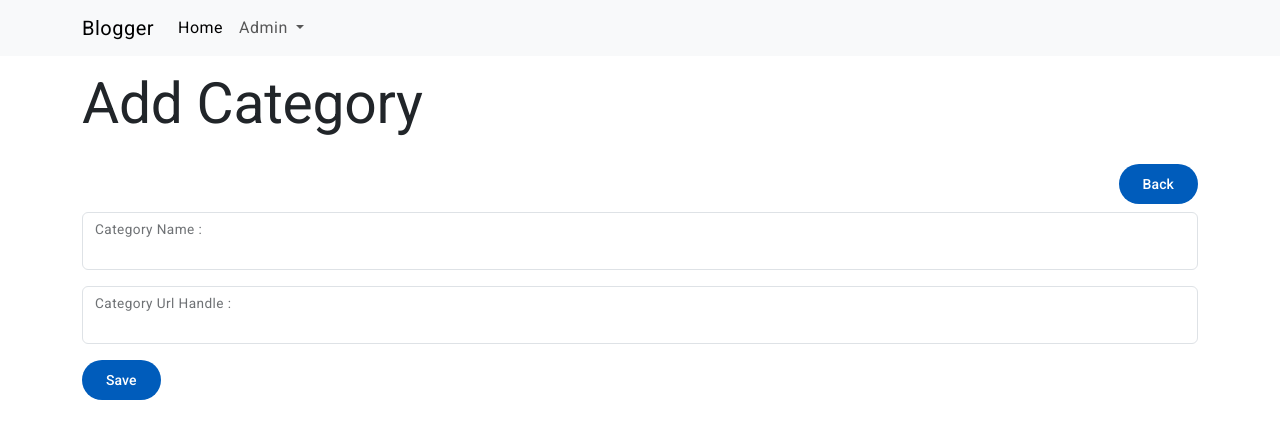
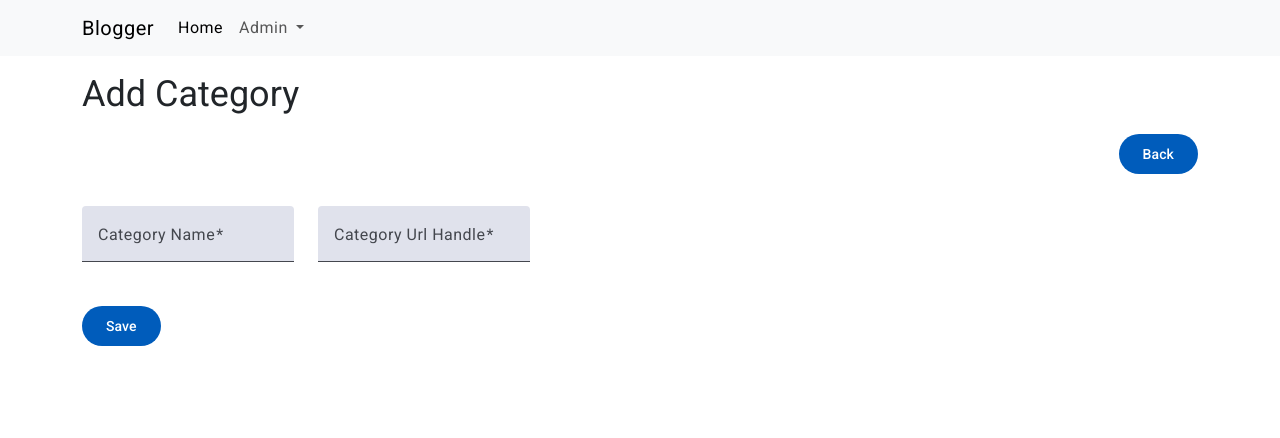
Before and after one commit to Bijjamvinay-1/bloggers.UI, an Angular app: page /admin/categories/add in a window 1280 px wide. Shown: the top 438 px of the page. Built offline with nearby package versions, Linux system fonts and the light colour scheme.

Commit message:
Added some styles and Material componets for category add and edit

```diff
--- a/src/app/featuers/category/add-category/add-category.component.html
+++ b/src/app/featuers/category/add-category/add-category.component.html
@@ -1,34 +1,40 @@
 <div class="container">
 
-    <h1 class="mt-3">Add Category</h1>
+  <h3 class="mt-3">Add Category</h3>
   <div class="d-flex justify-content-end mt-3">
-      <!-- <a [routerLink]="['/admin/categories']" class="btn btn-primary" type="submit">Go Back</a> -->
-      <a mat-flat-button [routerLink]="['/admin/categories']" >Back</a>
+    <a mat-flat-button [routerLink]="['/admin/categories']">Back</a>
   </div>
+
   <form #form="ngForm" (ngSubmit)="onFormSubmit()">
     <div class="mt-2">
 
-        <div class="form-floating mb-3">
-          <input type="text" id="categoryName" class="form-control" id="floatingInput"
-          name="categoryName" [(ngModel)]="model.name">
-          <label for="floatingInput">Category Name :</label>
-        </div>
+      <mat-form-field >
+        <mat-label>Category Name</mat-label>
+        <input
+          matInput
+          id="categoryName"
+          name="categoryName"
+          [(ngModel)]="model.name"
+          required
+        />
+      </mat-form-field>
 
-
-        <div class="form-floating mb-3">
-          <input type="text" id="categoryUrlHandle" class="form-control" id="floatingInput"
-          name="categoryUrlHandle" [(ngModel)]="model.urlHandle">
-          <label class="form-label">Category Url Handle :</label>
-
-        </div>
+      <mat-form-field class="m-4 mb-2">
+        <mat-label>Category Url Handle</mat-label>
+        <input
+          matInput
+          id="categoryUrlHandle"
+          name="categoryUrlHandle"
+          [(ngModel)]="model.urlHandle"
+          required
+        />
+      </mat-form-field>
 
       <div class="mt-3">
-          <button mat-flat-button>Save</button>
+        <button mat-flat-button color="primary" type="submit">Save</button>
       </div>
 
     </div>
-
-
   </form>
 
 </div>
--- a/src/app/featuers/category/category-list/category-list.component.css
+++ b/src/app/featuers/category/category-list/category-list.component.css
@@ -0,0 +1,40 @@
+/* * /----------------------------------------- table------------------------------------------------------- */ */
+  /* Container styling */
+  .container {
+    max-width: 800px;
+    margin: 0 auto;
+    padding: 20px;
+    background-color: #f0f0f0;
+    border: 1px solid #ccc;
+    border-radius: 5px;
+  }
+
+  /* Heading styling */
+  h5 {
+    color: #333;
+    margin-bottom: 10px;
+  }
+
+  /* Button styling */
+  .mat-flat-button {
+    background-color: #007bff;
+    color: #fff;
+    text-transform: uppercase;
+    padding: 10px 20px;
+    border-radius: 5px;
+    text-decoration: none;
+    display: inline-block;
+    transition: background-color 0.3s ease;
+  }
+  /* Table header background */
+  .mat-table th {
+    background-color: #34495e; /* Dark blue-gray */
+    color: #fff; /* White text */
+  }
+
+
+  /* Table row background */
+  .mat-table td {
+    background-color: #78909c; /* Lighter blue-gray */
+    color: #fff; /* White text */
+  }
--- a/src/app/featuers/category/category-list/category-list.component.html
+++ b/src/app/featuers/category/category-list/category-list.component.html
@@ -4,36 +4,36 @@
 
     <div class="d-flex justify-content-end">
       <!-- <a [routerLink]="['/admin/categories/add']" class="btn btn-primary">Add Category</a> -->
-      <a mat-flat-button [routerLink]="['/admin/categories/add']" >Add Category</a>
+      <a mat-flat-button class="mat-flat-button mat-flat-button:hover"[routerLink]="['/admin/categories/add']" >Add Category</a>
 
     </div>
     <div class="container" class="mt-2">
       <div class="mat-elevation-z8">
-        <table mat-table [dataSource]="dataSource" class="mat-table">
+        <table mat-table class="mat-table"  [dataSource]="dataSource">
 
           <!-- Id Column -->
           <ng-container matColumnDef="id">
-            <th mat-header-cell *matHeaderCellDef> Id </th>
-            <td mat-cell *matCellDef="let category"> {{ category.id }} </td>
+            <th mat-header-cell *matHeaderCellDef > Id </th>
+            <td mat-cell *matCellDef="let category" > {{ category.id }} </td>
           </ng-container>
 
           <!-- Name Column -->
           <ng-container matColumnDef="name">
-            <th mat-header-cell *matHeaderCellDef> Name </th>
-            <td mat-cell *matCellDef="let category"> {{ category.name }} </td>
+            <th mat-header-cell *matHeaderCellDef > Name </th>
+            <td mat-cell *matCellDef="let category" > {{ category.name }} </td>
           </ng-container>
 
           <!-- Url Handle Column -->
           <ng-container matColumnDef="urlHandle">
-            <th mat-header-cell *matHeaderCellDef> Url Handle </th>
-            <td mat-cell *matCellDef="let category"> {{ category.urlHandle }} </td>
+            <th mat-header-cell *matHeaderCellDef > Url Handle </th>
+            <td mat-cell *matCellDef="let category" > {{ category.urlHandle }} </td>
           </ng-container>
 
           <!-- Edit Button Column -->
           <ng-container matColumnDef="edit">
-            <th mat-header-cell *matHeaderCellDef> Edit </th>
-            <td mat-cell *matCellDef="let category">
-              <button mat-icon-button aria-label="Edit" [routerLink]="['/admin/categories', category.id]">
+            <th mat-header-cell *matHeaderCellDef > Edit </th>
+            <td mat-cell *matCellDef="let category" >
+              <button class="text-white" mat-icon-button aria-label="Edit" [routerLink]="['/admin/categories', category.id]">
                 <mat-icon>open_in_new</mat-icon>
               </button>
             </td>
--- a/src/app/featuers/category/edit-category/edit-category.component.html
+++ b/src/app/featuers/category/edit-category/edit-category.component.html
@@ -2,56 +2,58 @@
 
   <h1 class="mt-3">Edit Category</h1>
   <div class="d-flex justify-content-end mt-3">
-        <!-- <a [routerLink]="['/admin/categories']" class="btn btn-primary" type="submit">Go Back</a> -->
-       <a mat-flat-button [routerLink]="['/admin/categories']" >Back</a>
+    <a mat-flat-button [routerLink]="['/admin/categories']">Back</a>
   </div>
 
-    <ng-container *ngIf="category;else notFound">
+  <ng-container *ngIf="category; else notFound">
 
     <form #form="ngForm" (ngSubmit)="onFormSubmit()">
       <div class="mt-2">
-          <div class="form-floating mb-3">
-            <input type="text" disabled
+
+        <mat-form-field class="m-lg-3" appearance="fill">
+          <mat-label>Category Id</mat-label>
+          <input
+          matInput
+          type="text"
           id="categoryId"
-            class="form-control"
           name="categoryId"
-            value="{{category.id}}">
-            <label class="form-label" id="floatingInput" for="categoryId" class="text-black">Category Id:</label>
-          </div>
+          [(ngModel)]="category.id" disabled />
+        </mat-form-field>
 
-          <div class="form-floating mb-3">
-            <input type="text"
+        <mat-form-field class="m-lg-3" appearance="fill">
+          <mat-label>Category Name</mat-label>
+          <input
+          matInput
+           type="text"
             id="categoryName"
-            class="form-control"
             name="categoryName"
-            [(ngModel)]="category.name">
-            <label class="form-label" for="categoryName" id="floatingInput">Category Name:</label>
-          </div>
+            [(ngModel)]="category.name"
+            required />
+        </mat-form-field>
 
-          <div class="form-floating mb-3">
-            <input type="text"
+        <mat-form-field class="" appearance="fill">
+          <mat-label>Category Url Handle</mat-label>
+          <input
+           matInput
+           type="text"
            id="categoryUrlHandle"
-            class="form-control"
            name="categoryUrlHandle"
-            [(ngModel)]="category.urlHandle">
-            <label class="form-label" for="categoryUrlHandle" id="floatingInput">Category Url Handle:</label>
-          </div>
+           [(ngModel)]="category.urlHandle"
+           required />
+        </mat-form-field>
 
         <div class="mt-3">
-            <button mat-flat-button>Save</button>
+          <button mat-flat-button color="primary" type="submit">Save</button>
 
-            <!-- <button type="button" class="btn btn-danger ms-3"
-            (click)="onDelete()"
-            >Delete</button> -->
-
-            <button mat-fab aria-label class="btn btn-danger ms-3" (click)="onDelete()">
+          <button mat-fab color="warn" class="ms-3" (click)="onDelete()">
             <mat-icon>delete</mat-icon>
           </button>
-
         </div>
       </div>
     </form>
+
   </ng-container>
+
   <ng-template #notFound>
     <div class="alert alert-warning" role="alert">
       Category not found!
```
Also changed, not shown: src/styles.css (line endings or trailing spaces). Lines whose indentation alone changed are shown as unchanged.
